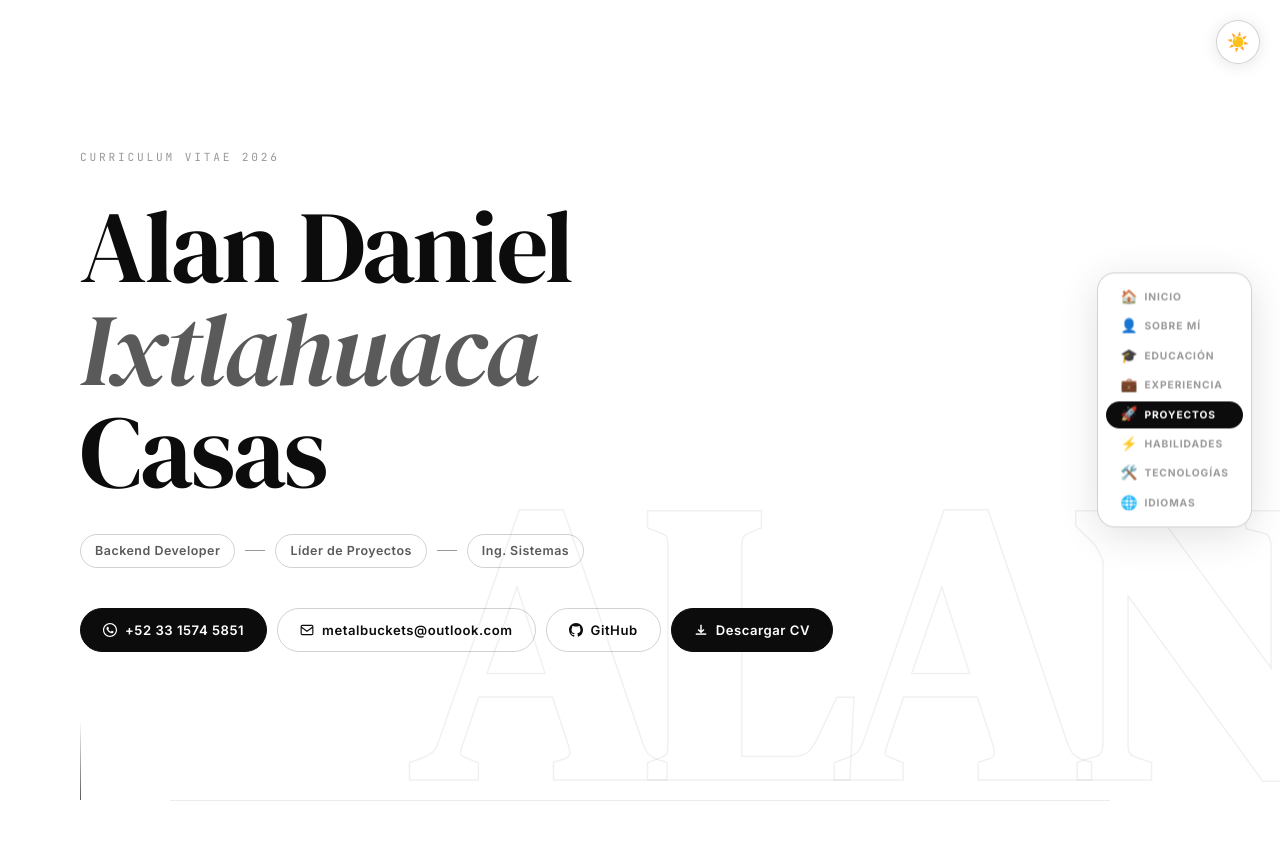
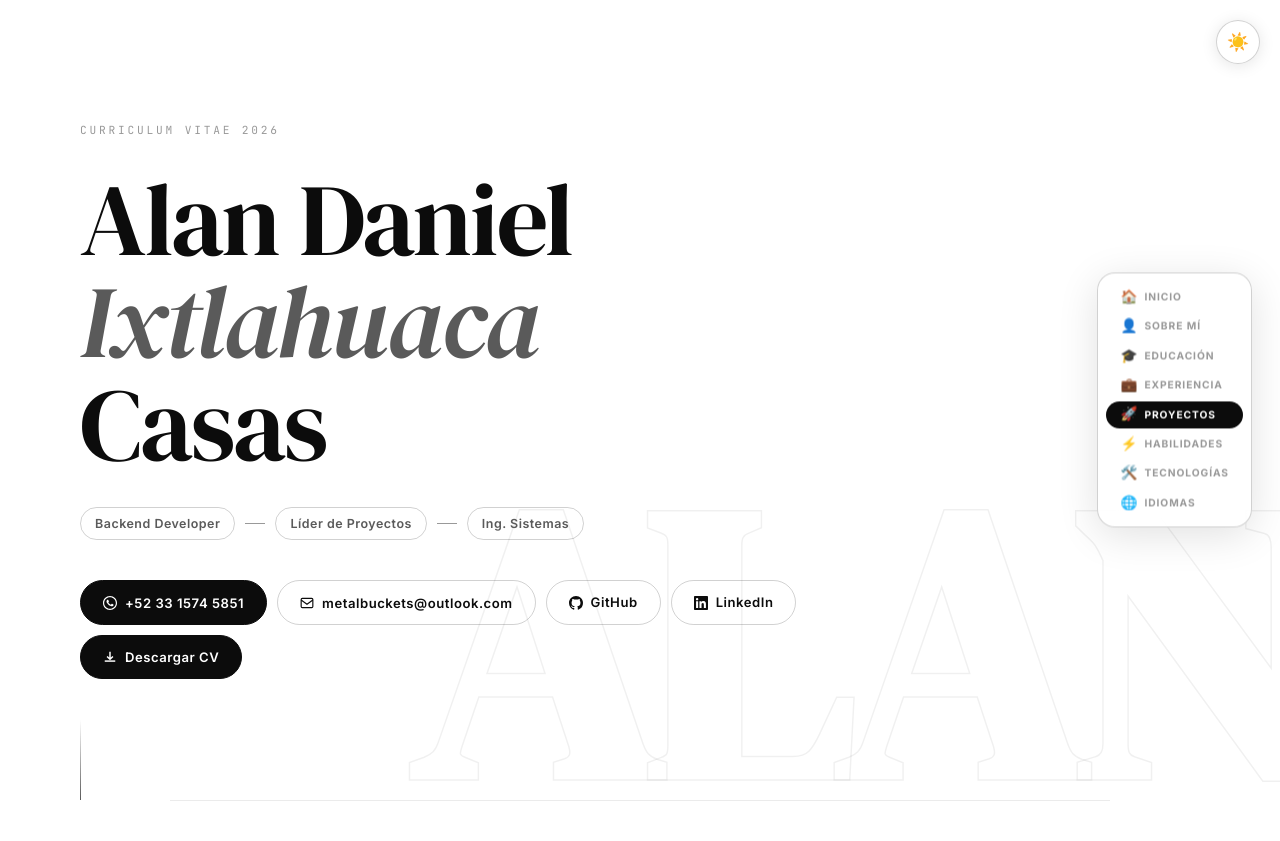
Before and after one commit to Alan-Ixtlahuaca/CvAlan, a plain HTML site: page index.html in a window 1280 px wide. Shown: the top 841 px of the page. Drawn offline with Linux system fonts and the light colour scheme.

Commit message:
Agregar enlace a LinkedIn en la sección de contacto del CV

```diff
--- a/index.html
+++ b/index.html
@@ -59,6 +59,10 @@
                 <a href="https://github.com/Alan-Ixtlahuaca" target="_blank" class="btn-outline">
                     <svg width="14" height="14" viewBox="0 0 24 24" fill="currentColor"><path d="M12 0C5.37 0 0 5.37 0 12c0 5.31 3.435 9.795 8.205 11.385.6.105.825-.255.825-.57 0-.285-.015-1.23-.015-2.235-3.015.555-3.795-.735-4.035-1.41-.135-.345-.72-1.41-1.23-1.695-.42-.225-1.02-.78-.015-.795.945-.015 1.62.87 1.845 1.23 1.08 1.815 2.805 1.305 3.495.99.105-.78.42-1.305.765-1.605-2.67-.3-5.46-1.335-5.46-5.925 0-1.305.465-2.385 1.23-3.225-.12-.3-.54-1.53.12-3.18 0 0 1.005-.315 3.3 1.23.96-.27 1.98-.405 3-.405s2.04.135 3 .405c2.295-1.56 3.3-1.23 3.3-1.23.66 1.65.24 2.88.12 3.18.765.84 1.23 1.905 1.23 3.225 0 4.605-2.805 5.625-5.475 5.925.435.375.81 1.095.81 2.22 0 1.605-.015 2.895-.015 3.3 0 .315.225.69.825.57A12.02 12.02 0 0024 12c0-6.63-5.37-12-12-12z"/></svg>
                     GitHub
+                </a>
+                <a href="https://www.linkedin.com/in/alan-daniel-ixtlahuaca-casas-3388653a8" target="_blank" rel="noopener" class="btn-outline">
+                    <svg width="14" height="14" viewBox="0 0 24 24" fill="currentColor"><path d="M20.447 20.452h-3.554V14.87c0-1.331-.027-3.045-1.857-3.045-1.859 0-2.143 1.451-2.143 2.949v5.678H9.339V9h3.414v1.561h.049c.476-.9 1.637-1.85 3.369-1.85 3.601 0 4.267 2.37 4.267 5.455v6.286zM5.337 7.433a2.062 2.062 0 1 1 0-4.124 2.062 2.062 0 0 1 0 4.124zM7.119 20.452H3.555V9h3.564v11.452zM22.225 0H1.771C.792 0 0 .774 0 1.729v20.542C0 23.227.792 24 1.771 24h20.451C23.2 24 24 23.227 24 22.271V1.729C24 .774 23.2 0 22.222 0h.003z"/></svg>
+                    LinkedIn
                 </a>
                 <a href="Micv\Curriculum Alan.pdf" download class="btn-dark">
                     <svg width="14" height="14" viewBox="0 0 24 24" fill="none" stroke="currentColor" stroke-width="2.5"><path d="M12 3v13M7 11l5 5 5-5"/><path d="M3 19h18"/></svg>
```
Also changed, not shown: 1 other file.
